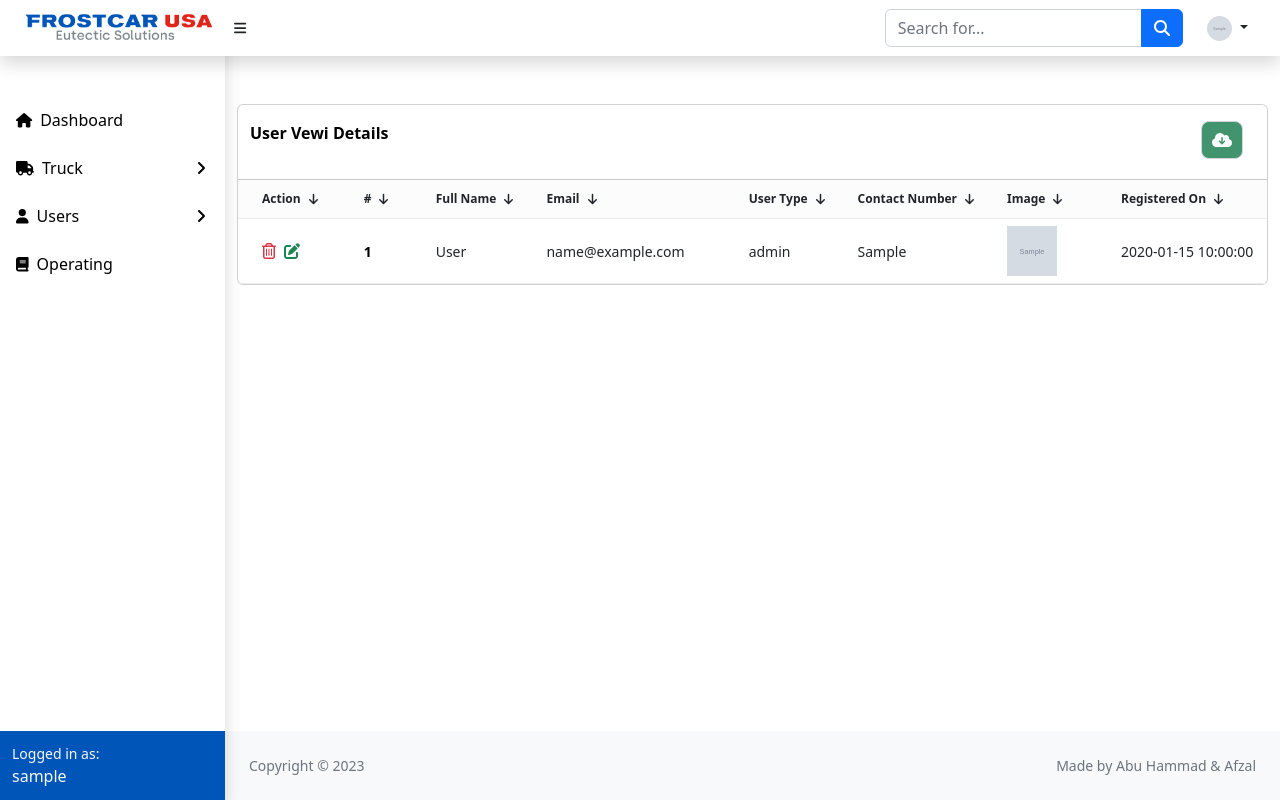
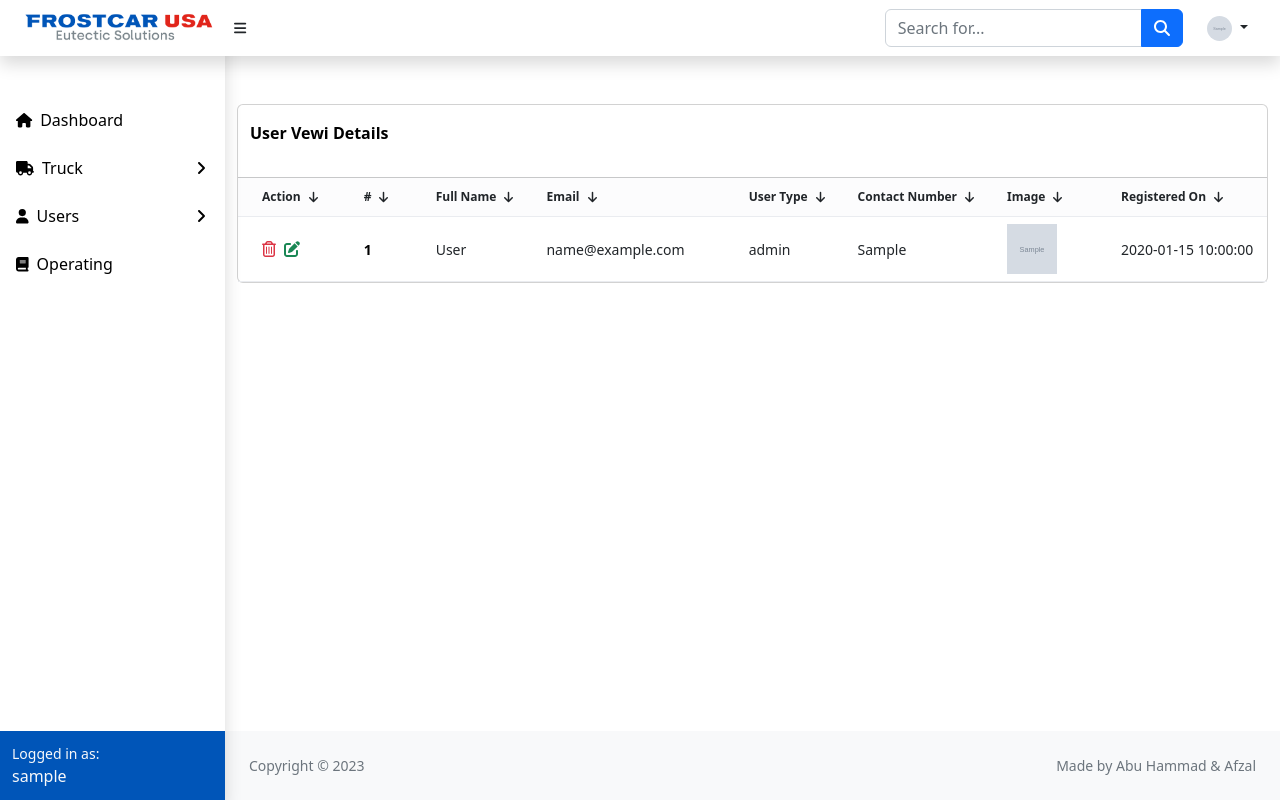
Before and after one commit to afzalrehman/forstcar, a PHP site: page /forstcar/uservewi.php in a window 1280 px wide. Run offline with PHP 8.4, Linux system fonts and the light colour scheme; the visitor is signed in with stand-in values (Sample User, id 1); tables that the repository leaves empty or names only in its code hold one stand-in row (values such as "Sample post"); grey boxes marked "Sample" are stand-in pictures; some libraries are stand-ins or nearby versions.

Commit message:
lkiuygfghj

```diff
--- a/add-truck.php
+++ b/add-truck.php
@@ -19,7 +19,7 @@ include "./includes/sidebar.php";
                         <form action="add_truck_code.php" method="POST" enctype="multipart/form-data">
                             <div class="row text-dark">
                                 <div class="row my-5">
-                                    <h5 class="card-title fw-semibold">Frost Car Unit Details (SQL)</h5>
+                                    <h5 class="card-title fw-semibold">Frost Car Unit Details </h5>
                                     <hr class="p-0">
 
                                     <div class="col-lg-6">
--- a/includes/footer.php
+++ b/includes/footer.php
@@ -82,8 +82,12 @@
     // Attach an event listener to the search input field
     document.getElementById("search").addEventListener("keyup", filterTable);
 
+    let exportButton = document.getElementById("export");
 
-
+    exportButton.addEventListener("click", function() {
+        alertify.set('notifier', 'position', 'top-right');
+        alertify.success('File Downloaded');
+    });
 </script>
 </body>
 
--- a/uservewi.php
+++ b/uservewi.php
@@ -23,16 +23,10 @@ include "./includes/sidebar.php";
         <div class="col-lg-12 ">
             <div class="card">
                 <div class="row">
-                    <div class="col-lg-3 col-md-3 text-start py-3 px-4">
+                    <div class="col-lg-12 col-md-12 text-start py-3 px-4">
                         <p class="font student"> User Vewi Details</p>
                     </div>
-                    <div class="col-lg-9 col-md-9 py-3 ">
-                        <div class="btn-edit-delete1 text-end px-1">
-                            <a href="">
-                                <span class="fa-solid fa-cloud-arrow-down export export-btn"> </span>
-                            </a>
-                        </div>
-                    </div>
+
                 </div>
                 <hr class="m-0 ">
 
@@ -81,7 +75,7 @@ include "./includes/sidebar.php";
                                         <td><?php echo $row['user_fullname']; ?></td>
                                         <td class="searchable"><?php echo $row['user_email']; ?></td>
                                         <td><?php echo $row['user_type']; ?></td>
-                                        <td><?php echo $row['user_contact']; ?></td>
+                                        <td class="searchable"><?php echo $row['user_contact']; ?></td>
                                         <td><img height="50" width="50" src="media/user_images/<?php echo  $row['user_image']; ?>" alt="<?php echo  $row['user_fullname']; ?>"> </td>
                                         <td><?php echo $row['registered_on']; ?></td>
                                         <td><?php echo $row['added_by']; ?></td>
--- a/veiwtruck.php
+++ b/veiwtruck.php
@@ -15,11 +15,11 @@ include "./includes/sidebar.php";
             <div class="card">
                 <div class="row">
                     <div class="col-lg-3 col-md-3 text-start py-3 px-4">
-                        <p class="font student">Forcars usa body details</p>
+                        <p class="font student">Frost Car Usa Body Details</p>
                     </div>
                     <div class="col-lg-9 col-md-9 py-3 ">
                         <div class="btn-edit-delete1 text-end px-1">
-                            <a href="./excel/bodyexport.php">
+                            <a href="./excel/bodyexport.php" id="export">
                                 <span class="fa-solid fa-cloud-arrow-down export export-btn"> </span>
                             </a>
                         </div>
```
Also changed, not shown: company.php (+2 -8 lines).
